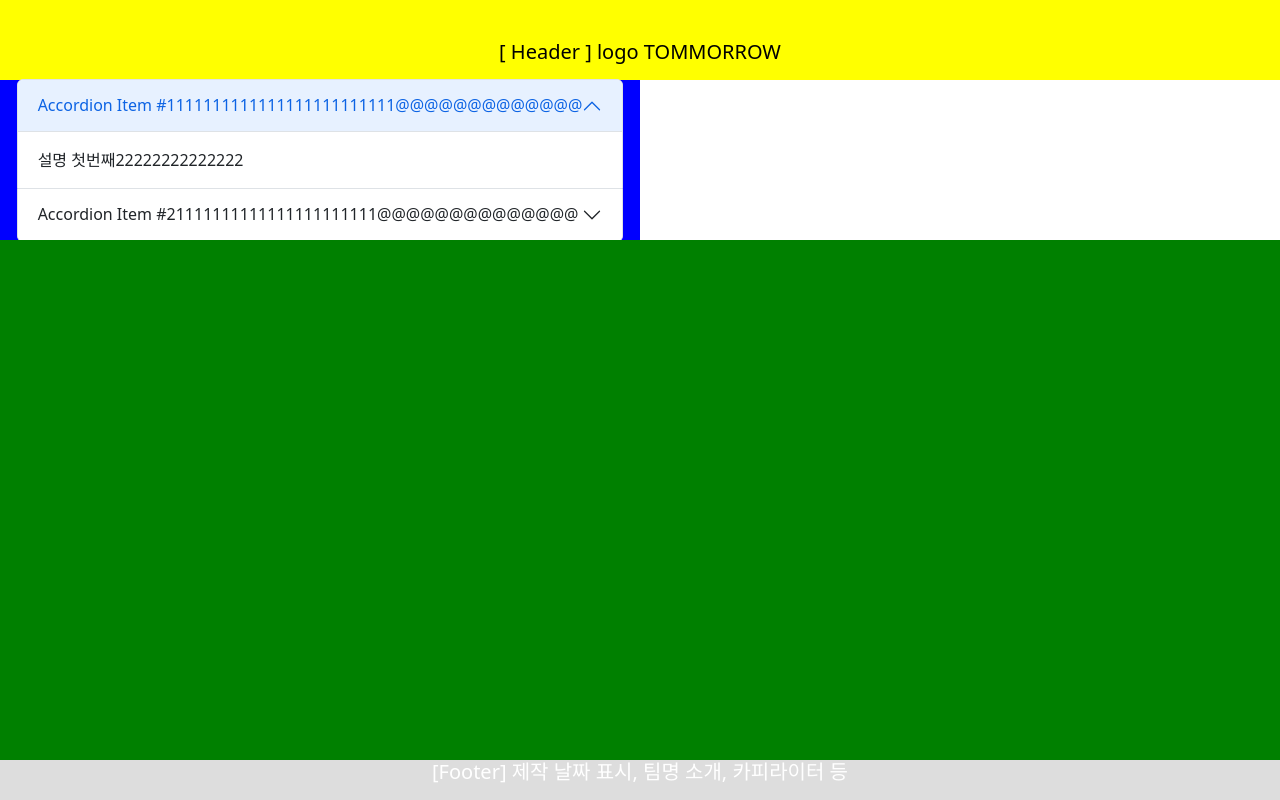
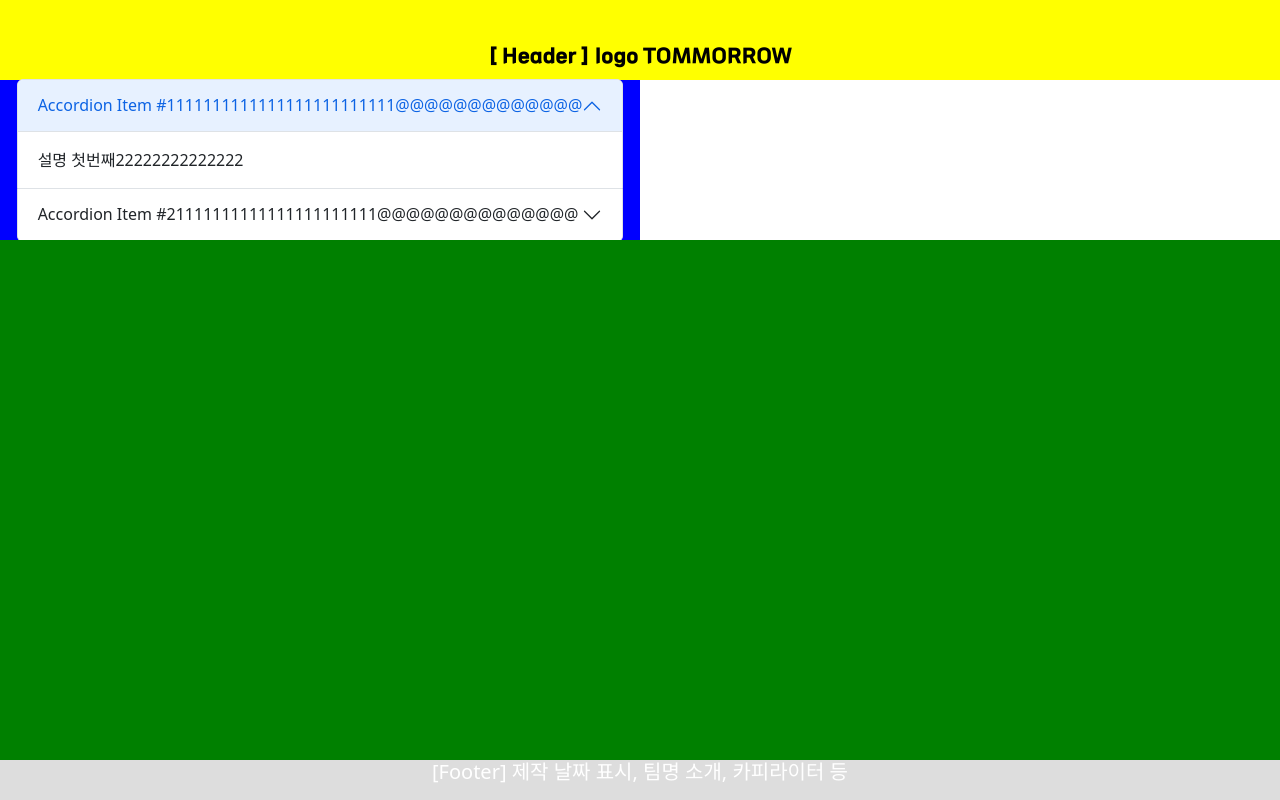
Before and after one commit to 23-SWCD/Front-End, a React (Create React App) app in the folder tommorrow/: page / in a window 1280 px wide. Built offline with nearby package versions, Linux system fonts and the light colour scheme.

Commit message:
#fourth commit

```diff
--- a/tommorrow/package.json
+++ b/tommorrow/package.json
@@ -11,6 +11,7 @@
     "react-dom": "^18.2.0",
     "react-router-dom": "^6.11.1",
     "react-scripts": "^5.0.1",
+    "styled-components": "^5.3.10",
     "web-vitals": "^2.1.4"
   },
   "scripts": {
--- a/tommorrow/src/components/Header.jsx
+++ b/tommorrow/src/components/Header.jsx
@@ -1,4 +1,5 @@
 import React from 'react';
+import "../font/font.css";
 
 const Header = () => (
     <div className='Header'
@@ -11,12 +12,12 @@ const Header = () => (
         width : "100%",
         top : "0px",
         justifyContent: "center",
-        alignitems: "center",
+        alignItems: "center",
        }}>
 
 
 
-        <h2 style={{ fontSize: 20, color : "Black",marginTop : '40px', fontfamily: "font1" }}> [ Header ] logo TOMMORROW   </h2>
+        <h2 style={{ fontSize: 20, color : "Black",marginTop : '40px', fontFamily: "font6" }}> [ Header ] logo TOMMORROW   </h2>
     </div>
 
 
--- /dev/null
+++ b/tommorrow/src/font/font.css
@@ -0,0 +1,31 @@
+
+/*아래 폰트*/
+@font-face {
+    font-family: "font1";
+    font-weight: 50;
+    src: url("../font/font1.ttf") format("truetype");
+  }
+
+  @font-face {
+    font-family: "font2";
+    src: url("../font/font2.ttf");
+  }
+
+  @font-face {
+    font-family: "font3";
+    src: url("../font/font3.ttf");
+  }
+
+  @font-face {
+    font-family: "font4";
+    src: url("../font/font4.ttf") ;
+  }
+
+  @font-face {
+    font-family: "font5";
+    src: url("../font/font5.ttf");
+  }
+  @font-face {
+    font-family: "font6";
+    src: url("../font/font6.ttf");
+  }
```
Also changed, not shown: tommorrow/src/components/css.css (renamed from tommorrow/src/Style/CSS.css), 1 other file (tests, documents, lock files or other folders).
